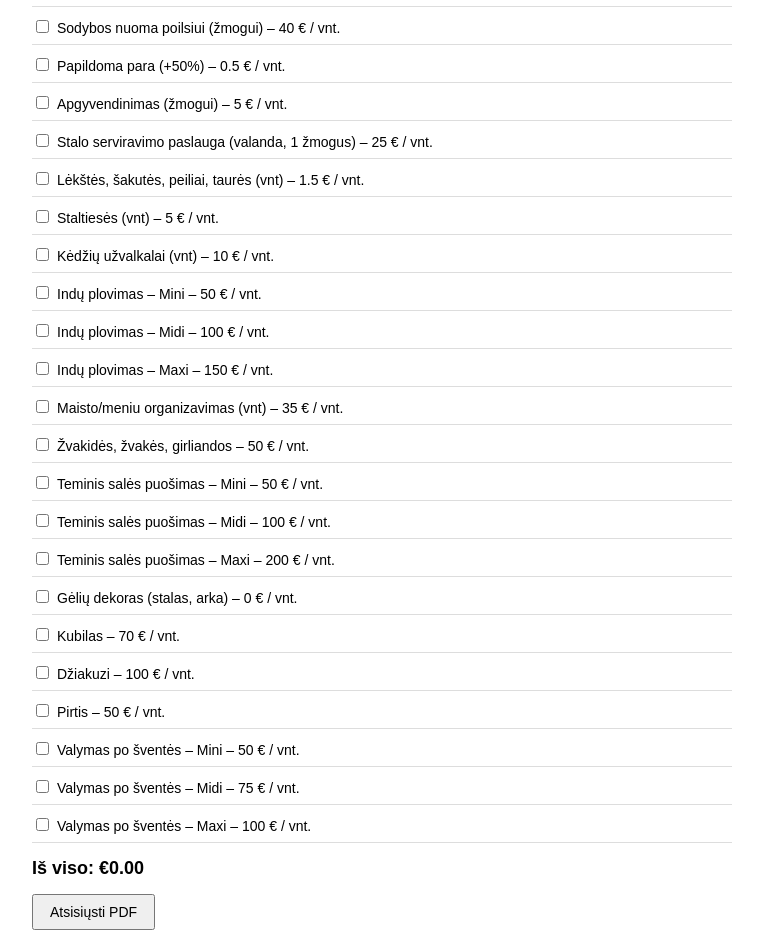
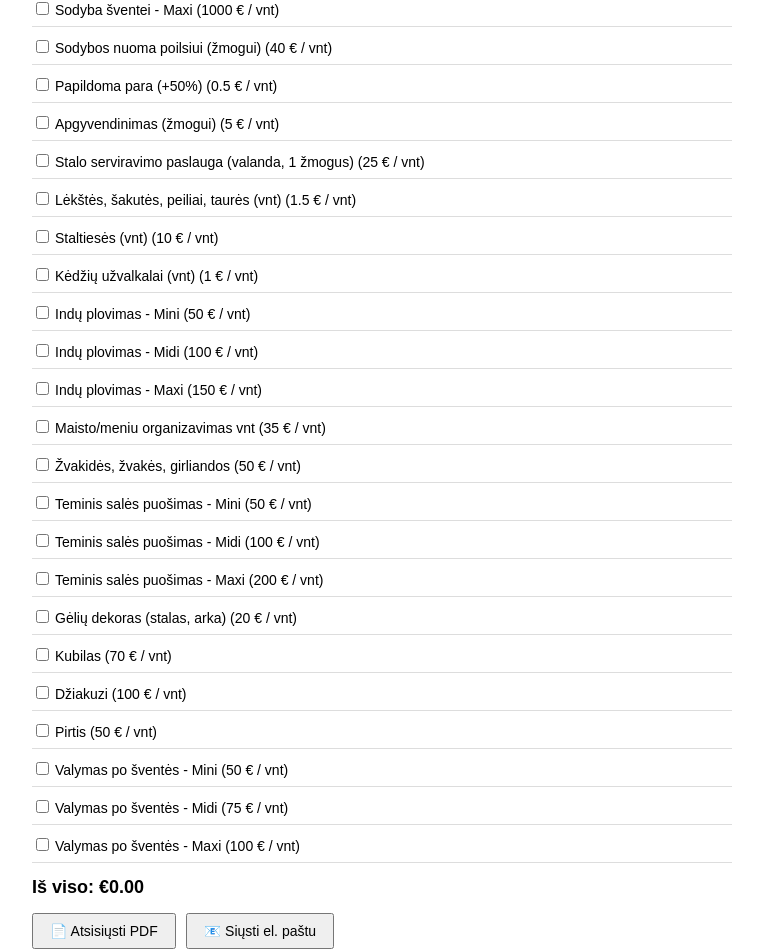
Before and after one commit to aukseeskua/Sodybosskaiciuokle2025, a React (Vite) app: page / in a window 1280 px wide. Shown: the part 175-1127 px from the top of the page, without its empty margins (258-1021 px from the left). Built offline with nearby package versions, Linux system fonts and the light colour scheme.

Commit message:
Update App.jsx

```diff
--- a/src/App.jsx
+++ b/src/App.jsx
@@ -1,66 +1,63 @@
 import React, { useState } from 'react';
 import jsPDF from 'jspdf';
+import emailjs from 'emailjs-com';
 
 const servicesList = [
-  { name: "Sodyba šventei – Mini", price: 350 },
-  { name: "Sodyba šventei – Midi", price: 700 },
-  { name: "Sodyba šventei – Maxi", price: 1000 },
-  { name: "Sodybos nuoma poilsiui (žmogui)", price: 40 },
-  { name: "Papildoma para (+50%)", price: 0.5 },
-  { name: "Apgyvendinimas (žmogui)", price: 5 },
-  { name: "Stalo serviravimo paslauga (valanda, 1 žmogus)", price: 25 },
-  { name: "Lėkštės, šakutės, peiliai, taurės (vnt)", price: 1.5 },
-  { name: "Staltiesės (vnt)", price: 5 },
-  { name: "Kėdžių užvalkalai (vnt)", price: 10 },
-  { name: "Indų plovimas – Mini", price: 50 },
-  { name: "Indų plovimas – Midi", price: 100 },
-  { name: "Indų plovimas – Maxi", price: 150 },
-  { name: "Maisto/meniu organizavimas (vnt)", price: 35 },
-  { name: "Žvakidės, žvakės, girliandos", price: 50 },
-  { name: "Teminis salės puošimas – Mini", price: 50 },
-  { name: "Teminis salės puošimas – Midi", price: 100 },
-  { name: "Teminis salės puošimas – Maxi", price: 200 },
-  { name: "Gėlių dekoras (stalas, arka)", price: 0 },
-  { name: "Kubilas", price: 70 },
-  { name: "Džiakuzi", price: 100 },
-  { name: "Pirtis", price: 50 },
-  { name: "Valymas po šventės – Mini", price: 50 },
-  { name: "Valymas po šventės – Midi", price: 75 },
-  { name: "Valymas po šventės – Maxi", price: 100 }
+  { name: 'Sodyba šventei - Mini', price: 350 },
+  { name: 'Sodyba šventei - Midi', price: 700 },
+  { name: 'Sodyba šventei - Maxi', price: 1000 },
+  { name: 'Sodybos nuoma poilsiui (žmogui)', price: 40 },
+  { name: 'Papildoma para (+50%)', price: 0.5 },
+  { name: 'Apgyvendinimas (žmogui)', price: 5 },
+  { name: 'Stalo serviravimo paslauga (valanda, 1 žmogus)', price: 25 },
+  { name: 'Lėkštės, šakutės, peiliai, taurės (vnt)', price: 1.5 },
+  { name: 'Staltiesės (vnt)', price: 10 },
+  { name: 'Kėdžių užvalkalai (vnt)', price: 1 },
+  { name: 'Indų plovimas - Mini', price: 50 },
+  { name: 'Indų plovimas - Midi', price: 100 },
+  { name: 'Indų plovimas - Maxi', price: 150 },
+  { name: 'Maisto/meniu organizavimas vnt', price: 35 },
+  { name: 'Žvakidės, žvakės, girliandos', price: 50 },
+  { name: 'Teminis salės puošimas - Mini', price: 50 },
+  { name: 'Teminis salės puošimas - Midi', price: 100 },
+  { name: 'Teminis salės puošimas - Maxi', price: 200 },
+  { name: 'Gėlių dekoras (stalas, arka)', price: 20 },
+  { name: 'Kubilas', price: 70 },
+  { name: 'Džiakuzi', price: 100 },
+  { name: 'Pirtis', price: 50 },
+  { name: 'Valymas po šventės - Mini', price: 50 },
+  { name: 'Valymas po šventės - Midi', price: 75 },
+  { name: 'Valymas po šventės - Maxi', price: 100 },
 ];
 
 export default function App() {
   const [services, setServices] = useState(
-    servicesList.map(service => ({
-      ...service,
-      selected: false,
-      quantity: 1
-    }))
+    servicesList.map(service => ({ ...service, selected: false, quantity: 1 }))
   );
 
   const handleChange = (index, field, value) => {
     const updated = [...services];
-    updated[index][field] = field === "selected" ? value : parseFloat(value);
+    updated[index][field] = field === 'quantity' ? parseInt(value) : value;
     setServices(updated);
   };
 
   const total = services.reduce((sum, service) => {
-    if (service.selected) {
-      return sum + service.price * service.quantity;
-    }
-    return sum;
+    if (!service.selected) return sum;
+    return sum + service.price * service.quantity;
   }, 0);
 
   const downloadPDF = () => {
     const doc = new jsPDF();
-    doc.setFontSize(12);
-    doc.text("Sodybos užsakymo skaičiuoklės ataskaita", 10, 10);
+    doc.setFontSize(10);
+    doc.text('Sodybos užsakymo skaičiuoklės ataskaita', 10, 10);
 
     let y = 20;
     services.forEach(service => {
       if (service.selected) {
         doc.text(
-          `${service.name} – Kiekis: ${service.quantity}, Suma: €${(service.price * service.quantity).toFixed(2)}`,
+          `${service.name} - Kiekis: ${service.quantity}, Suma: €${(
+            service.price * service.quantity
+          ).toFixed(2)}`,
           10,
           y
         );
@@ -69,43 +66,79 @@ export default function App() {
     });
 
     doc.text(`\nIš viso: €${total.toFixed(2)}`, 10, y + 5);
-    doc.save("sodybos-skaiciuokle.pdf");
+    doc.save('sodybos-skaiciuokle.pdf');
+  };
+
+  const siustiEmail = () => {
+    const message = services
+      .filter(service => service.selected)
+      .map(
+        service =>
+          `${service.name}: kiekis ${service.quantity}, suma €${(
+            service.price * service.quantity
+          ).toFixed(2)}`
+      )
+      .join('\n');
+
+    emailjs
+      .send(
+        'service_c85w6vd',
+        'template_6cb20kh',
+        {
+          name: 'Sodybos užsakymas',
+          email: 'sodybapriemiesto@gmail.com',
+          title: 'Naujas užsakymas',
+          message: message + `\nIš viso: €${total.toFixed(2)}`,
+        },
+        'S19YpEwjGDkGRc_Kh'
+      )
+      .then(() => alert('✅ Užsakymas išsiųstas el. paštu!'))
+      .catch(() => alert('❌ Klaida siunčiant el. laišką.'));
   };
 
   return (
-    <div style={{ padding: "20px", fontFamily: "Arial", fontSize: "14px", maxWidth: "700px", margin: "0 auto" }}>
-      <h1 style={{ fontSize: "20px" }}>Sodybos skaičiuoklė</h1>
+    <div style={{ padding: '20px', fontFamily: 'Arial', fontSize: '14px', maxWidth: '700px', margin: '0 auto' }}>
+      <h1>Sodybos skaičiuoklė</h1>
+
       {services.map((service, index) => (
-        <div key={index} style={{ marginBottom: "10px", borderBottom: "1px solid #ddd", paddingBottom: "8px" }}>
+        <div
+          key={index}
+          style={{ marginBottom: '10px', borderBottom: '1px solid #ddd', paddingBottom: '8px' }}
+        >
           <label>
             <input
               type="checkbox"
               checked={service.selected}
-              onChange={e => handleChange(index, "selected", e.target.checked)}
-              style={{ marginRight: "8px" }}
+              onChange={e => handleChange(index, 'selected', e.target.checked)}
+              style={{ marginRight: '6px' }}
             />
-            {service.name} – {service.price} € / vnt.
+            {service.name} ({service.price} € / vnt)
           </label>
+
           {service.selected && (
-            <div style={{ marginTop: "5px" }}>
-              Kiekis:
+            <div style={{ marginTop: '5px' }}>
+              Kiekis:{' '}
               <input
                 type="number"
                 value={service.quantity}
-                min="1"
-                onChange={e => handleChange(index, "quantity", e.target.value)}
-                style={{ marginLeft: "10px", width: "60px", fontSize: "13px" }}
+                onChange={e => handleChange(index, 'quantity', e.target.value)}
+                style={{ marginLeft: '10px', width: '60px', fontSize: '13px' }}
               />
-              <span style={{ marginLeft: "15px" }}>
+              <span style={{ marginLeft: '15px' }}>
                 Suma: <strong>€{(service.price * service.quantity).toFixed(2)}</strong>
               </span>
             </div>
           )}
         </div>
       ))}
-      <h2 style={{ fontSize: "18px" }}>Iš viso: €{total.toFixed(2)}</h2>
-      <button onClick={downloadPDF} style={{ fontSize: "14px", padding: "8px 16px" }}>
-        Atsisiųsti PDF
+
+      <h2 style={{ fontSize: '18px' }}>Iš viso: €{total.toFixed(2)}</h2>
+
+      <button onClick={downloadPDF} style={{ fontSize: '14px', padding: '8px 16px', marginRight: '10px' }}>
+        📄 Atsisiųsti PDF
+      </button>
+      <button onClick={siustiEmail} style={{ fontSize: '14px', padding: '8px 16px' }}>
+        📧 Siųsti el. paštu
       </button>
     </div>
   );
```
